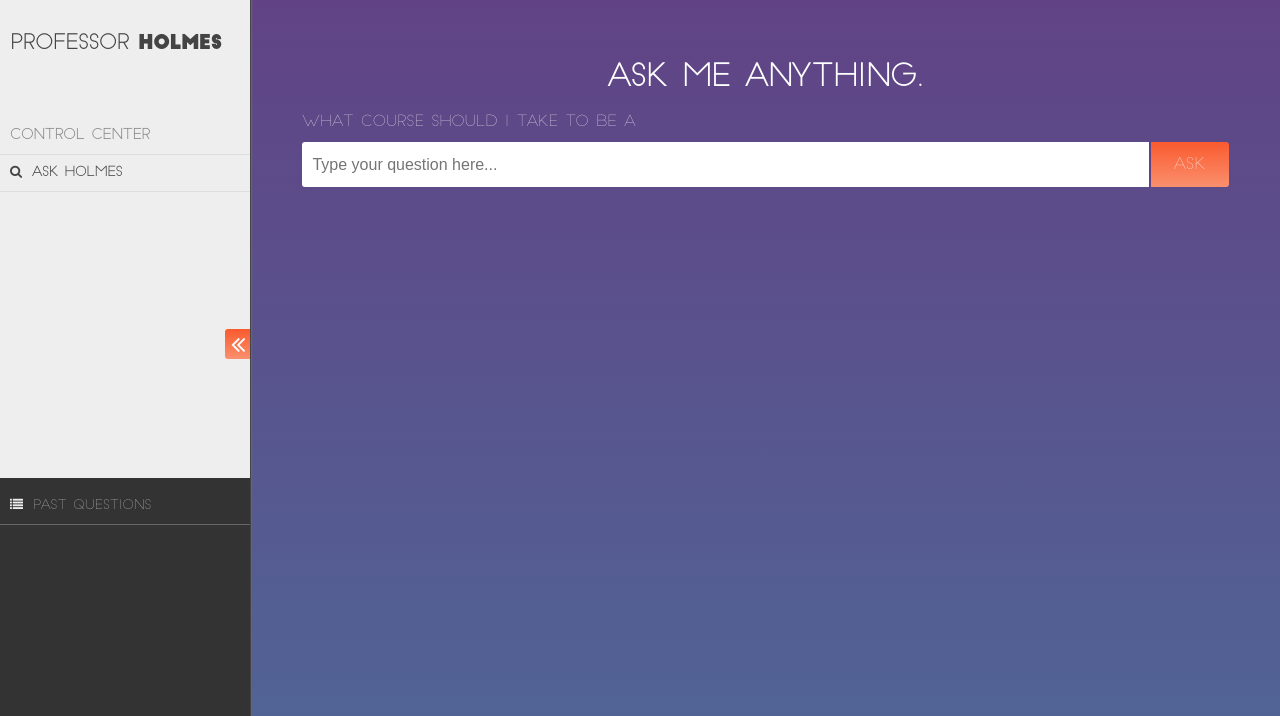
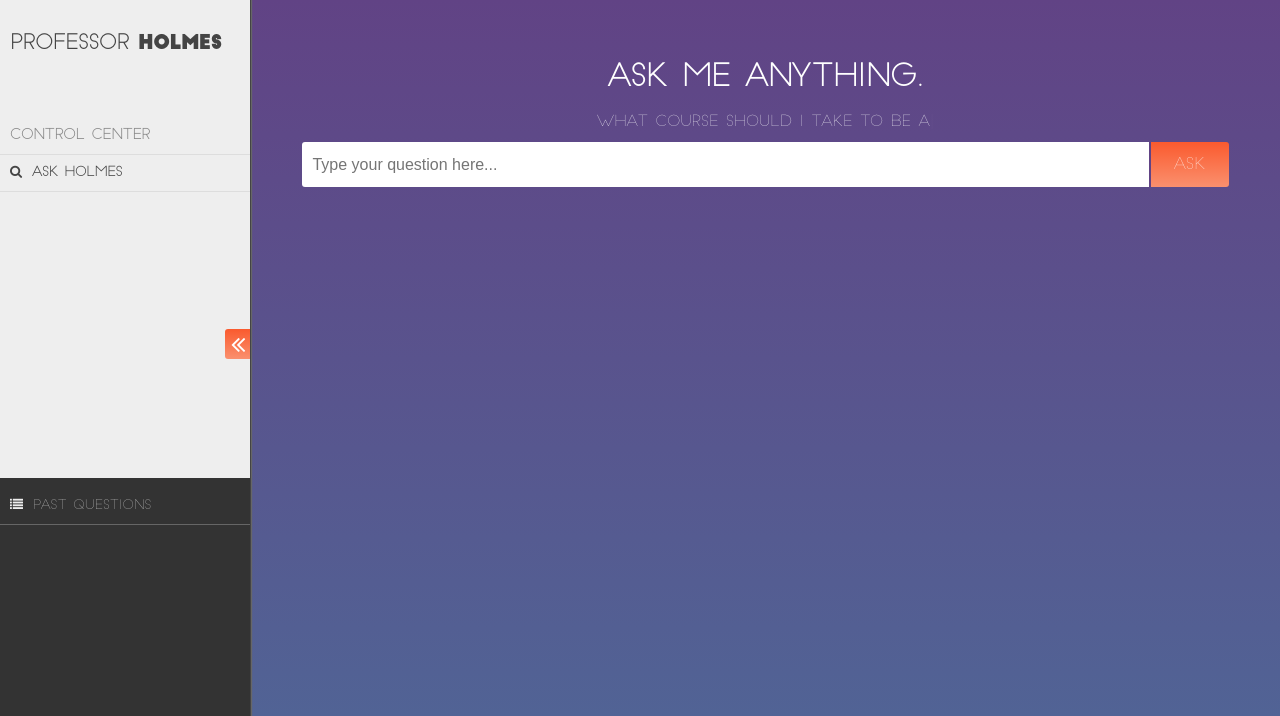
Before and after one commit to JinSun2014/CourseAdvisor, a Django app: template templates/index.html in a window 1280 px wide. Shown: the part 50-766 px from the top of the page. Run offline with Django 3.2, Linux system fonts and the light colour scheme; the template is opened without the code that fills it, so the values that code supplies are empty; parts of the project's set-up code (start-up, migrations or seed data) failed here and were passed over; some libraries are stand-ins or nearby versions.

Commit message:
commiting to move to dev branch

```diff
--- a/static/css/style.css
+++ b/static/css/style.css
@@ -166,6 +166,8 @@ html {
         html body main div.main-content section.query {
           margin-top: 60px;
           width: 100%; }
+          html body main div.main-content section.query form {
+            text-align: center; }
             html body main div.main-content section.query form h2.query-prompt {
               margin-bottom: 15px;
               text-align: center;
--- a/static/css/style.scss
+++ b/static/css/style.scss
@@ -248,6 +248,7 @@ html {
 					width: 100%;
 
 					form {
+						text-align: center;
 
 						h2.query-prompt {
 							margin-bottom: 15px;
```
Also changed, not shown: 1 other file. Lines whose indentation alone changed are shown as unchanged.
